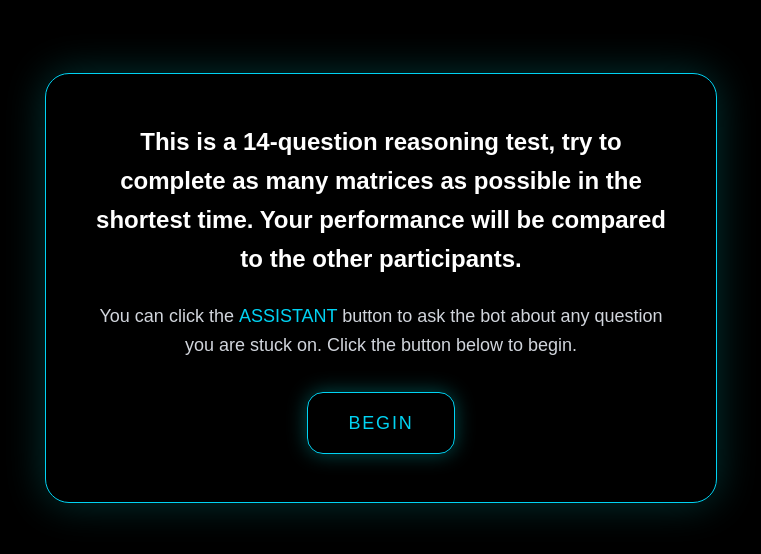
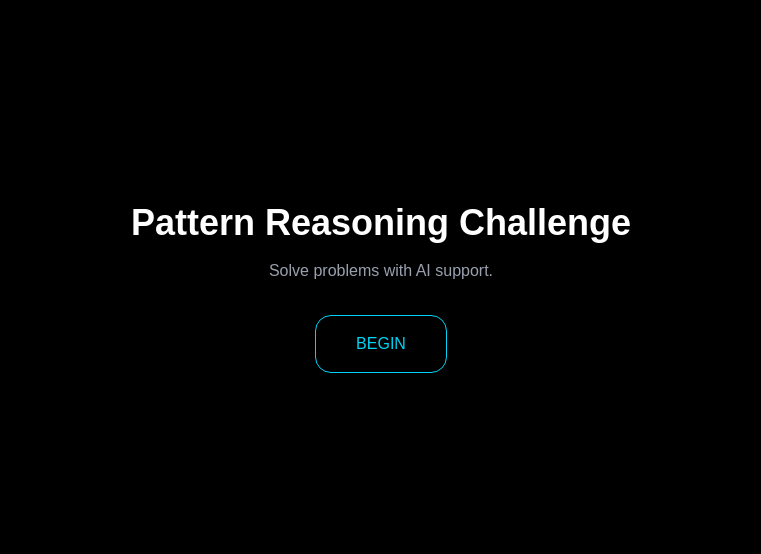
Before and after one commit to JiyeSun/coopexp, a Next.js app: page / in a window 1280 px wide. Shown: the part 112-666 px from the top of the page, without its empty margins (259-1020 px from the left). Built offline with nearby package versions, Linux system fonts and the light colour scheme.

Commit message:
Update page.tsx

```diff
--- a/app/page.tsx
+++ b/app/page.tsx
@@ -28,6 +28,8 @@ export default function Home() {
   const [isCorrectSelection, setIsCorrectSelection] = useState<boolean | null>(null);
   const [started, setStarted] = useState<boolean>(false);
   const [showChat, setShowChat] = useState<boolean>(false);
+  const [showCover, setShowCover] = useState(true);
+  const [showStartButton, setShowStartButton] = useState(false);
   const [messages, setMessages] = useState<
     { sender: string; text: string }[]
   >([]);
@@ -127,7 +129,39 @@ export default function Home() {
 
   return "Please type: Help me on question X 😊";
 }
+  if (showCover) {
+    return (
+      <div className="min-h-screen bg-black flex items-center justify-center">
+        <div className="text-white text-center">
 
+          <h1 className="text-4xl font-bold mb-4">
+            Pattern Reasoning Challenge
+          </h1>
+
+          <p className="text-gray-400 mb-8">
+            Solve problems with AI support.
+          </p>
+
+          <button
+            onClick={() => {
+              setShowCover(false);
+
+              setShowStartButton(false);
+
+              setTimeout(() => {
+                setShowStartButton(true);
+              }, 2000);
+            }}
+            className="px-10 py-4 border border-cyan-400 text-cyan-400 rounded-2xl
+            hover:bg-cyan-400 hover:text-black transition"
+          >
+            BEGIN
+          </button>
+
+        </div>
+      </div>
+    );
+  }
   if (!started) {
     return (
       <div className="min-h-screen bg-black flex items-center justify-center px-6">
@@ -145,19 +179,41 @@ export default function Home() {
 
           {/* System Label */}
           {/* Title */}
-          <h1 className="text-2xl md:text-2xl font-semibold mb-6 leading-relaxed max-w-2xl mx-auto">
-            This is a 14-question reasoning test, try to complete as many matrices as possible in the shortest time.
-            Your performance will be compared to the other participants.
-          </h1>
+          <div className="text-center">
+          {/* 标题 */}
+          <div className="text-4xl font-bold mb-4">
+            <p>14 Matrix Questions.</p>
+            <p>Solve with AI Assistance.</p>
+          </div>
 
-          {/* Description */}
-          <p className="text-gray-300 leading-relaxed mb-8 text-lg max-w-xl mx-auto">
-            You can click the <span className="text-cyan-400 font-medium">ASSISTANT </span>
-            button to ask the bot about any question you are stuck on.
-            Click the button below to begin.
+          {/* 规则 */}
+          <div className="mt-6 space-y-2 text-lg text-gray-300">
+            <p>⏱ 30 seconds per question</p>
+            <p>🧠 Solve as many as you can</p>
+          </div>
+
+          {/* assistant说明（重点保留） */}
+          <div className="mt-6 text-gray-400 text-sm">
+            <p>
+              Stuck on a question? Use the <span className="text-cyan-400">ASSISTANT</span> for help.
+            </p>
+          </div>
+
+          {/* 结尾 */}
+          <p className="mt-6 text-cyan-400 text-xl font-semibold">
+            Are you ready?
           </p>
 
+        </div>
+
           {/* Begin Button */}
+          <div className="flex flex-col items-center mt-6">
+          {!showStartButton && (
+            <p className="text-gray-500 animate-pulse mb-4">
+              Preparing challenge...
+            </p>
+          )}
+          {showStartButton && (
             <button
               onClick={() => {
                 setStarted(true);
@@ -173,16 +229,15 @@ export default function Home() {
                 tracking-widest
                 text-lg
                 hover:bg-cyan-400 hover:text-black
-              hover:shadow-[0_0_25px_rgba(0,255,255,0.8)]
-              hover:scale-105 active:scale-95
                 transition-all duration-300
               "
             >
-            BEGIN
+              READY!
             </button>
+          )}
 
         </div>
-
+        </div>
       </div>
     );
   }
@@ -298,6 +353,14 @@ export default function Home() {
                     : "cursor-pointer hover:scale-105"
                 }`}
             />
+            {/* ✅ 正确 */}
+            {selectedIndex === index && isCorrectSelection === true && (
+              <div className="absolute inset-0 flex items-center justify-center">
+                <span className="text-green-500 text-6xl font-bold drop-shadow-lg">
+                  ✓
+                </span>
+              </div>
+            )}
 
             {/* 如果选错，显示红叉 */}
             {selectedIndex === index && isCorrectSelection === false && (
```
Lines whose indentation alone changed are shown as unchanged.
